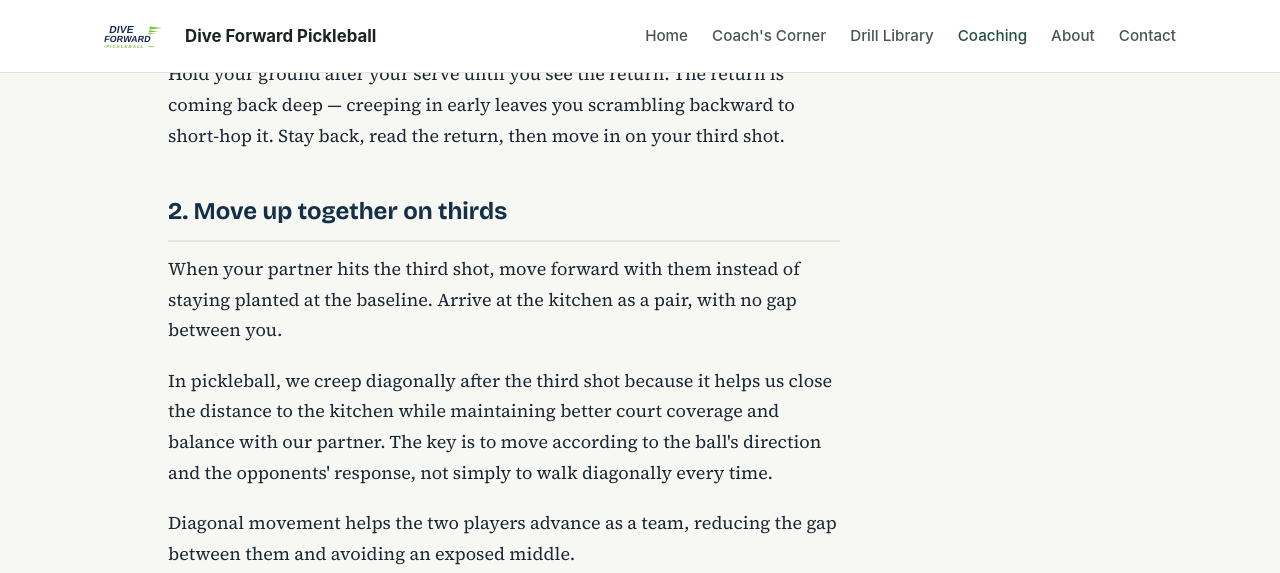
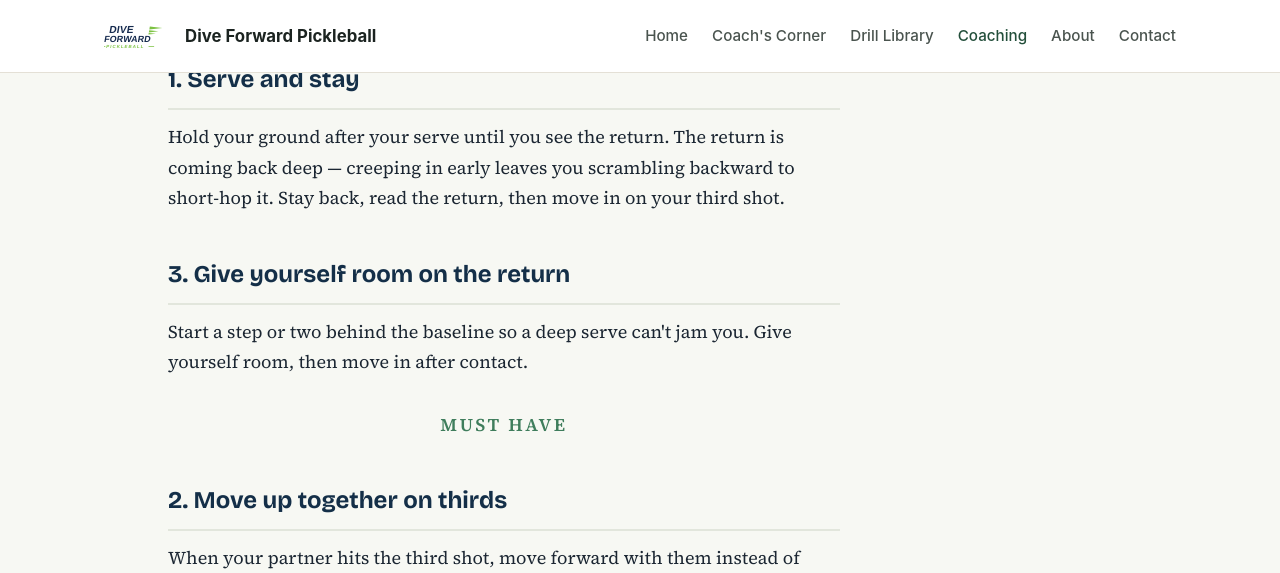
Before and after one commit to forwardpickleballorg-art/forwardpickleballorg-art.github.io, a Jekyll site: the page built from coaching/7-positioning-upgrades.html, in a window 1280 px wide and 1400 px high, scrolled down 726 px, cut to the strip 0-573 px from the top of the window. Built offline with Jekyll 4.4.1, drawn with Linux system fonts in a browser that asks for light colours; some of the changed text lies outside the part shown.

Commit message:
Group positioning upgrades into Basic and Must Have

```diff
--- a/coaching/7-positioning-upgrades.html
+++ b/coaching/7-positioning-upgrades.html
@@ -149,11 +149,19 @@
 
   <p>You don't need a new paddle or a harder shot. At the 3.0 to 4.0 level, where you stand wins more points than how you swing. Here are seven positioning upgrades to put into your game.</p>
 
-  <h2>1. Serve and stay</h2>
+    <p style="text-align: center; font-weight: 700; letter-spacing: .14em; text-transform: uppercase; color: #3F7D5C; margin: 2rem 0 0;">Basic</p>
+
+<h2>1. Serve and stay</h2>
 
   <p>Hold your ground after your serve until you see the return. The return is coming back deep — creeping in early leaves you scrambling backward to short-hop it. Stay back, read the return, then move in on your third shot.</p>
 
-  <h2>2. Move up together on thirds</h2>
+  <h2>3. Give yourself room on the return</h2>
+
+  <p>Start a step or two behind the baseline so a deep serve can't jam you. Give yourself room, then move in after contact.</p>
+
+    <p style="text-align: center; font-weight: 700; letter-spacing: .14em; text-transform: uppercase; color: #3F7D5C; margin: 2rem 0 0;">Must Have</p>
+
+<h2>2. Move up together on thirds</h2>
 
   <p>When your partner hits the third shot, move forward with them instead of staying planted at the baseline. Arrive at the kitchen as a pair, with no gap between you.</p>
 
```
Also changed, not shown: other parts of coaching/7-positioning-upgrades.html (+0 -4 lines).
